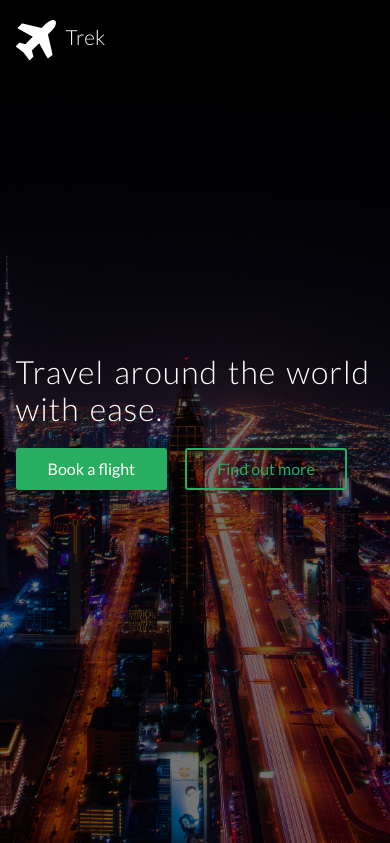
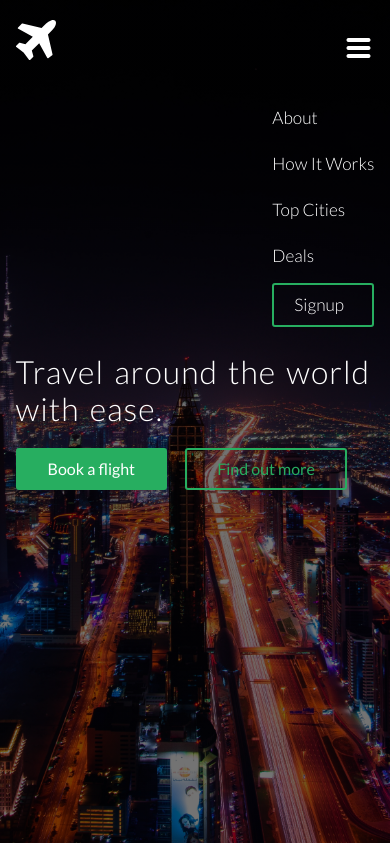
Before and after one commit to hnaeem96/Trek, a PHP site: page / in a window 390 px wide. Shown: the top 843 px of the page. Run offline with PHP 8.4, Linux system fonts and the light colour scheme; style sheets or scripts are compiled from the project's sources; some libraries are stand-ins or nearby versions; some web fonts are replaced.

Commit message:
Making responsive navbar menu

```diff
--- a/index.html
+++ b/index.html
@@ -29,8 +29,8 @@
                             <li><a href="#deals">Deals</a></li>
                             <li><a href="#signup" class="signup-button">Signup</a></li>
                         </ul>
-                        <a class="mobile-nav-icon"><i class="ion-navicon-round"></i></a>
                     </span>
+                    <a class="mobile-nav-icon"><i class="ion-navicon-round"></i></a>
                 </div>
             </nav>
             <div class="js-nav"></div>
--- a/resources/css/queries.css
+++ b/resources/css/queries.css
@@ -42,11 +42,57 @@
 
     .copyright-row p:last-child {margin-bottom: 30px;}
 
-    /*Phones to small tablets*/
+/*Phones to small tablets*/
 @media only screen and (max-width: 767px) {
     body {font-size: 16px;}
 
     section {padding:30px 0}
+
+    .nav .row {
+        position: relative;
+    }
+
+    .logo-text {display: none;}
+
+    .mobile-nav-icon {
+        position: absolute;
+        display: inline-block;
+        right: 5%;
+    }
+
+    .navigation {
+        margin-top: 100px;
+    }
+
+    .navigation li {
+        display: block;
+        font-size: 120%;
+        padding-bottom: 10px;
+    }
+
+    .navigation li a:link,
+    .navigation li a:visited {
+        display: block;
+        border: 0;
+    }
+
+    .sticky-navigation .navigation {
+        margin-top: 60px;
+        text-align: right;
+    }
+
+    .sticky-navigation .mobile-nav-icon {
+        margin-top: 5px;
+    }
+
+    .sticky-navigation .mobile-nav-icon i {
+        color: #27ae60;
+    }
+
+    .sticky-navigation .navigation li a:link,
+    .sticky-navigation .navigation li a:visited {
+        padding: 10px 0;
+    }
 
     .row, .travel-text-box {padding: 0 4%;}
 
@@ -64,8 +110,6 @@
     footer .col {width: 100%;}
 
     .sign-up-section .col {width: 100%;}
-
-    .navigation {display: none;}
 
     .about-paragraph {
         width: 100%;
```
